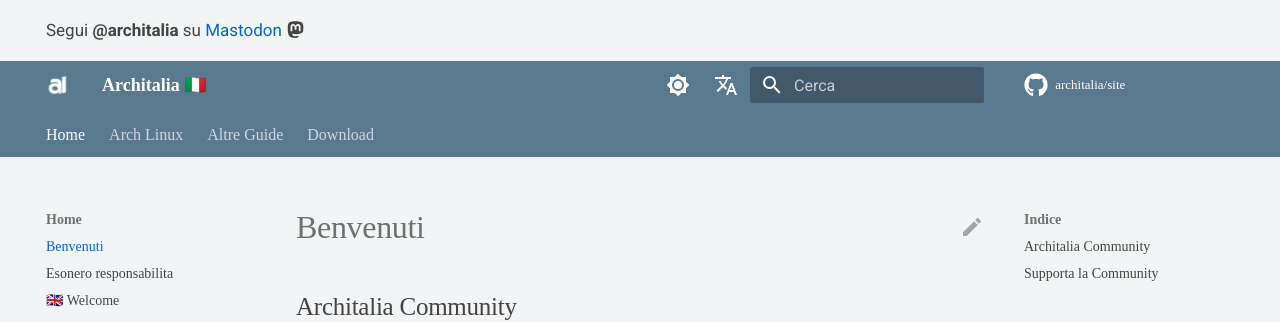
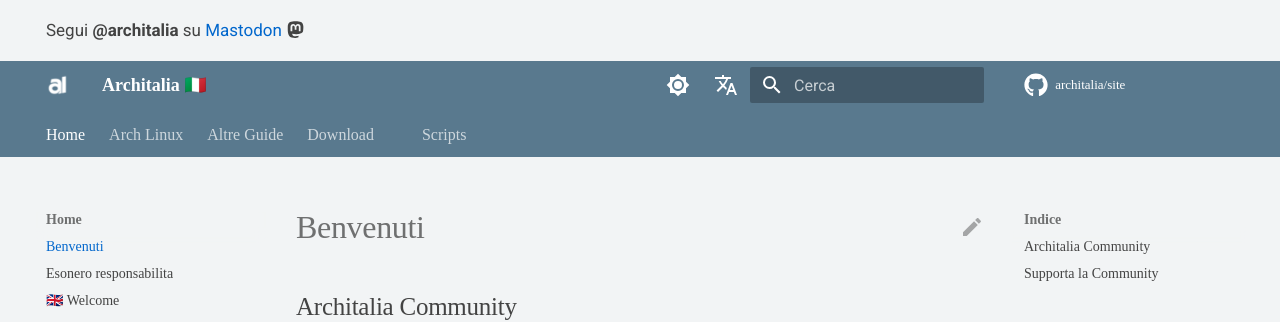
Before and after one commit to ArchItalia/site, an MkDocs documentation site: the page built from docs/index.md, in a window 1280 px wide and 900 px high. Shown: the top 322 px of the window. Built offline with MkDocs 1.6.1 and Material for MkDocs 9.7.7, drawn with Linux system fonts in a browser that asks for light colours; comment, search, counter and statistics services are not loaded; the version menu is left out.

Commit message:
Update mkdocs.yml

```diff
--- a/mkdocs.yml
+++ b/mkdocs.yml
@@ -36,6 +36,8 @@ nav:
         - Architalia-live: Download/architalia.md
         - Arch Linux: Download/archlinux.md
   - '': ai.md
+  - 'Scripts':
+        - script/installscript.md
 
 
 
```
